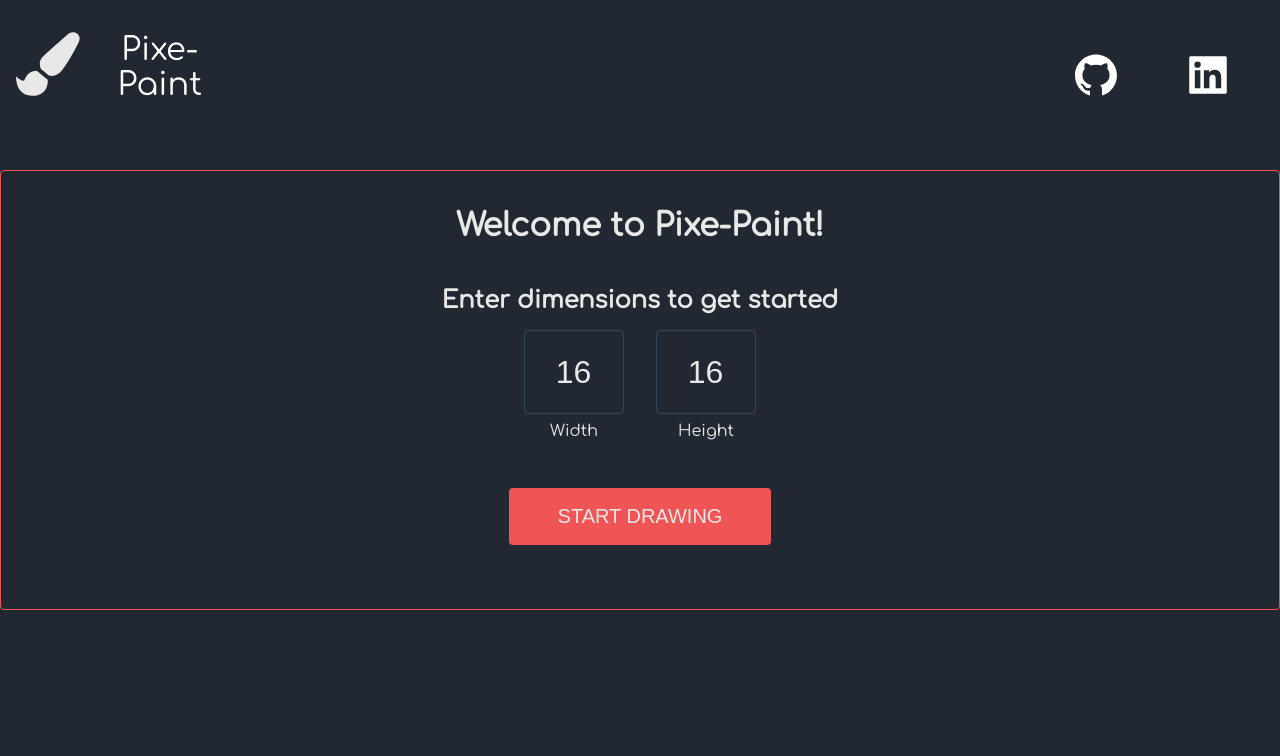
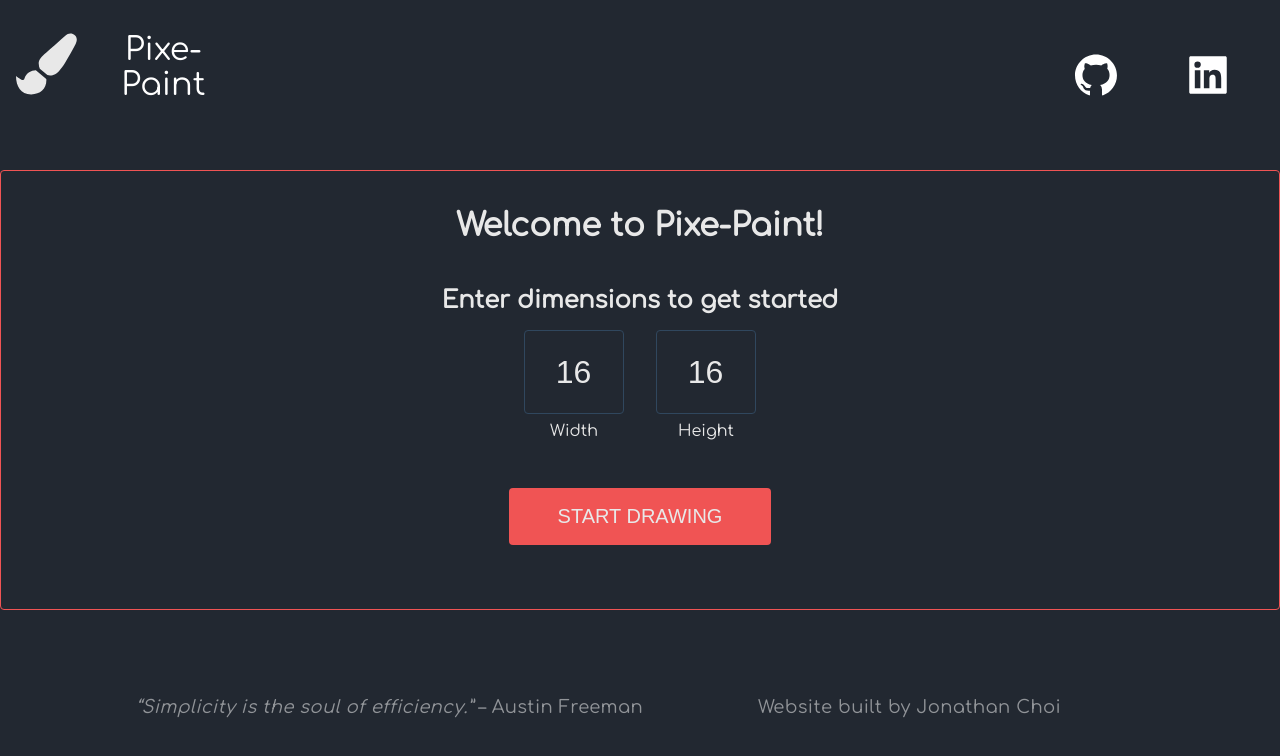
Before and after one commit to jon-choi/hack-a-paint, a React (Create React App) app: page / in a window 1280 px wide. Shown: the top 756 px of the page. Built offline with nearby package versions, Linux system fonts and the light colour scheme.

Commit message:
footer component complete

```diff
--- a/src/components/App.js
+++ b/src/components/App.js
@@ -1,12 +1,14 @@
 import "../styles/App.scss";
 import Editor from "./Editor";
 import Header from "./Header";
+import Footer from "./Footer";
 
 function App() {
   return (
     <div className="App">
       <Header />
       <Editor />
+      <Footer />
     </div>
   );
 }
--- /dev/null
+++ b/src/components/Footer.js
@@ -0,0 +1,27 @@
+import React from "react";
+
+import {
+  CompanyContainer,
+  FooterWrapper,
+  Slogan,
+  SocialIconsContainer,
+} from "./FooterStyles";
+
+const Footer = () => {
+  return (
+    <FooterWrapper>
+      <SocialIconsContainer>
+        <CompanyContainer>
+          <Slogan>
+            <em>“Simplicity is the soul of efficiency.”</em> – Austin Freeman
+          </Slogan>
+        </CompanyContainer>
+        <CompanyContainer>
+          <Slogan>Website built by Jonathan Choi</Slogan>
+        </CompanyContainer>
+      </SocialIconsContainer>
+    </FooterWrapper>
+  );
+};
+
+export default Footer;
--- /dev/null
+++ b/src/components/FooterStyles.js
@@ -0,0 +1,31 @@
+import styled from "styled-components";
+
+export const FooterWrapper = styled.section`
+  width: calc(100vw - 96px);
+  max-width: 1040px;
+  padding: 2rem 48px 40px;
+  margin: 1rem auto;
+  box-sizing: content-box;
+`;
+
+export const SocialIconsContainer = styled.div`
+  max-width: 1040px;
+  display: flex;
+  justify-content: space-between;
+`;
+
+export const CompanyContainer = styled.div`
+  display: flex;
+  align-items: baseline;
+  flex-wrap: wrap;
+  margin-right: auto;
+`;
+
+export const Slogan = styled.p`
+  color: rgba(255, 255, 255, 0.5);
+  min-width: 280px;
+  letter-spacing: 0.02em;
+  font-size: 18px;
+  line-height: 30px;
+  padding: 1rem;
+`;
--- a/src/components/Header.js
+++ b/src/components/Header.js
@@ -15,6 +15,7 @@ const Header = () => {
             alignItems: "center",
             color: "white",
             marginBottom: "20px",
+            marginLeft: "10px",
           }}
         >
           Pixe-Paint
```
